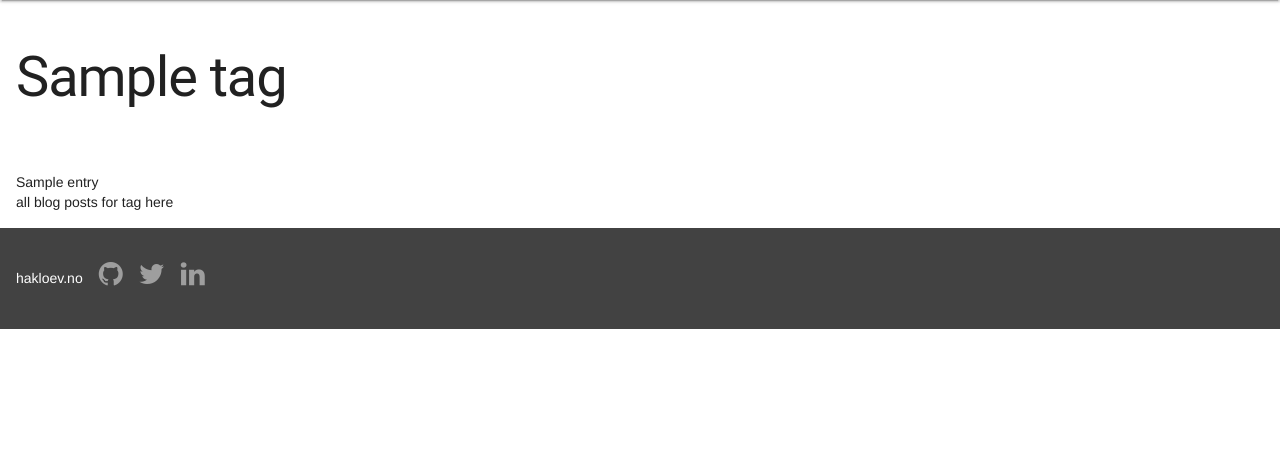
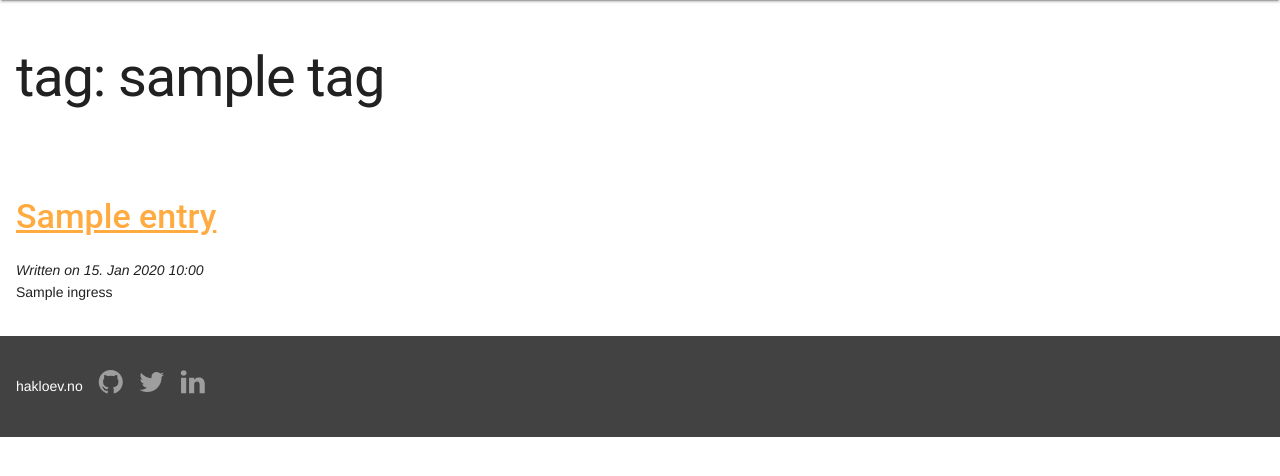
Before and after one commit to hakloev/hakloevno, a Django app: template apps/blog/templates/blog/tag_details.html in a window 1280 px wide. Shown: the part 64-540 px from the top of the page. Run offline with Django 3.2, Linux system fonts and the light colour scheme; the template is opened without the code that fills it: most values are stand-ins (such as "Sample title", 1, 10 or a date in 2020); some libraries are stand-ins or nearby versions.

Commit message:
Added tag site

```diff
--- a/apps/blog/templates/blog/tag_details.html
+++ b/apps/blog/templates/blog/tag_details.html
@@ -3,16 +3,25 @@
 {% block content %}
      <section class="mdl-grid hn-border--color-grey hn-text--centered" id="hn-border">
         <div class="mdl-cell mdl-cell--12-col">
-            <h1>{{ tag }}</h1>
+            <h1>tag: {{ tag|lower }}</h1>
         </div>
     </section>
     <section class="hn-padding-50-vertical">
-        <div class="mdl-grid hn-container--max-width-85">
+        <div class="mdl-grid hn-container--width-85">
             <div class="mdl-cell mdl-cell--12-col">
-                {% for object in object_list %}
-                    {{ object.title }}
+                {% for entry in object_list %}
+                <div class="hn-blog-post">
+                    <div class="hn-blog-post__title">
+                        <h3 class="hn-blog-post__title-text"><a href="{% url 'blog:blog_post' slug=entry.slug %}">{{ entry.title }}</a></h3>
+                    </div>
+                    <div class="hn-blog-post__meta">
+                        <span class="hn-blog-post__meta--text"><i>Written on {{ entry.created | date:"d. M Y H:i" }}</i></span>
+                    </div>
+                    <div class="hn-blog-post__ingress">
+                        <p>{{ entry.ingress }}</p>
+                    </div>
+                </div>
                 {% endfor %}
-                <br>all blog posts for tag here
             </div>
         </div>
     </section>
```
